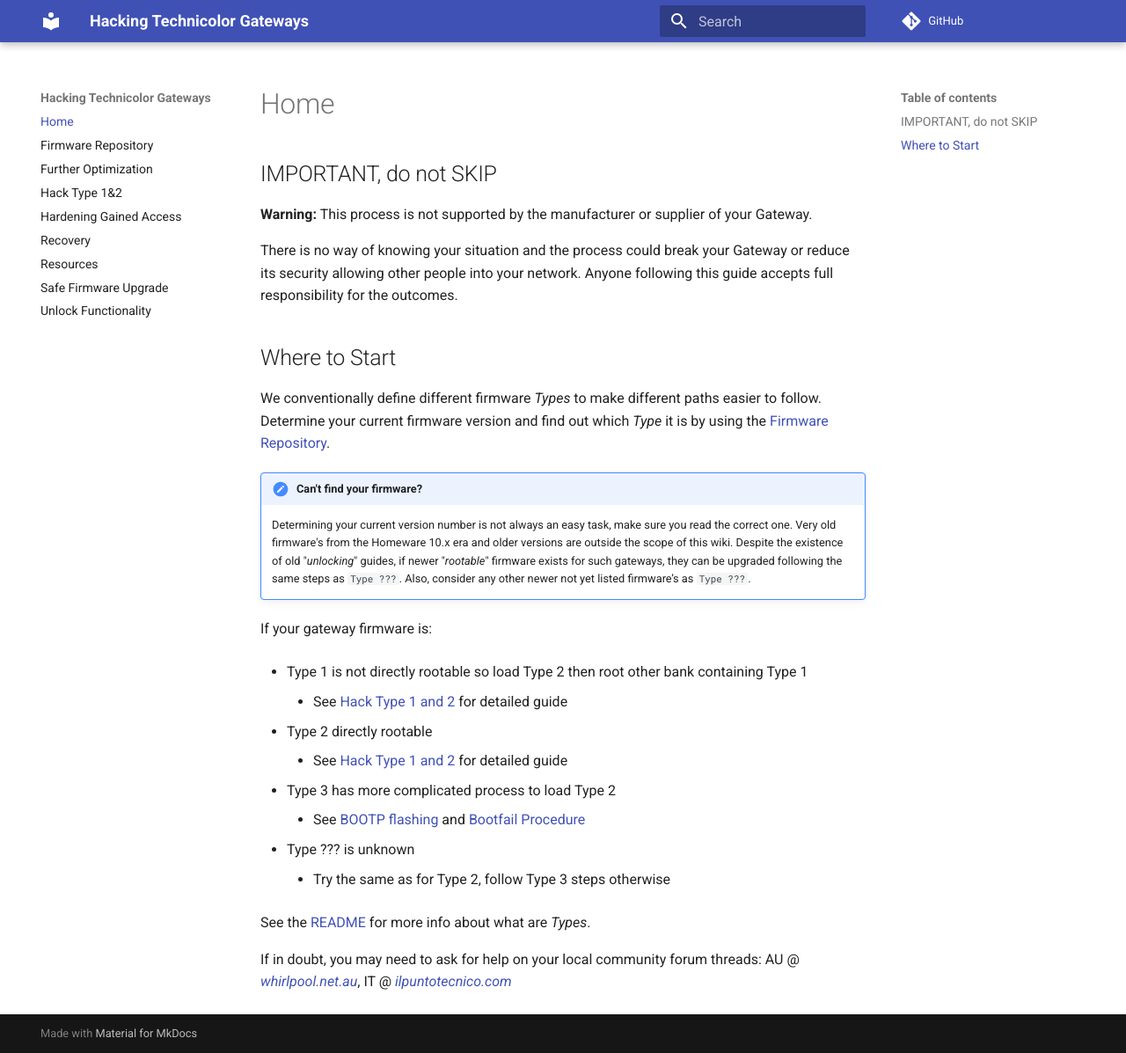
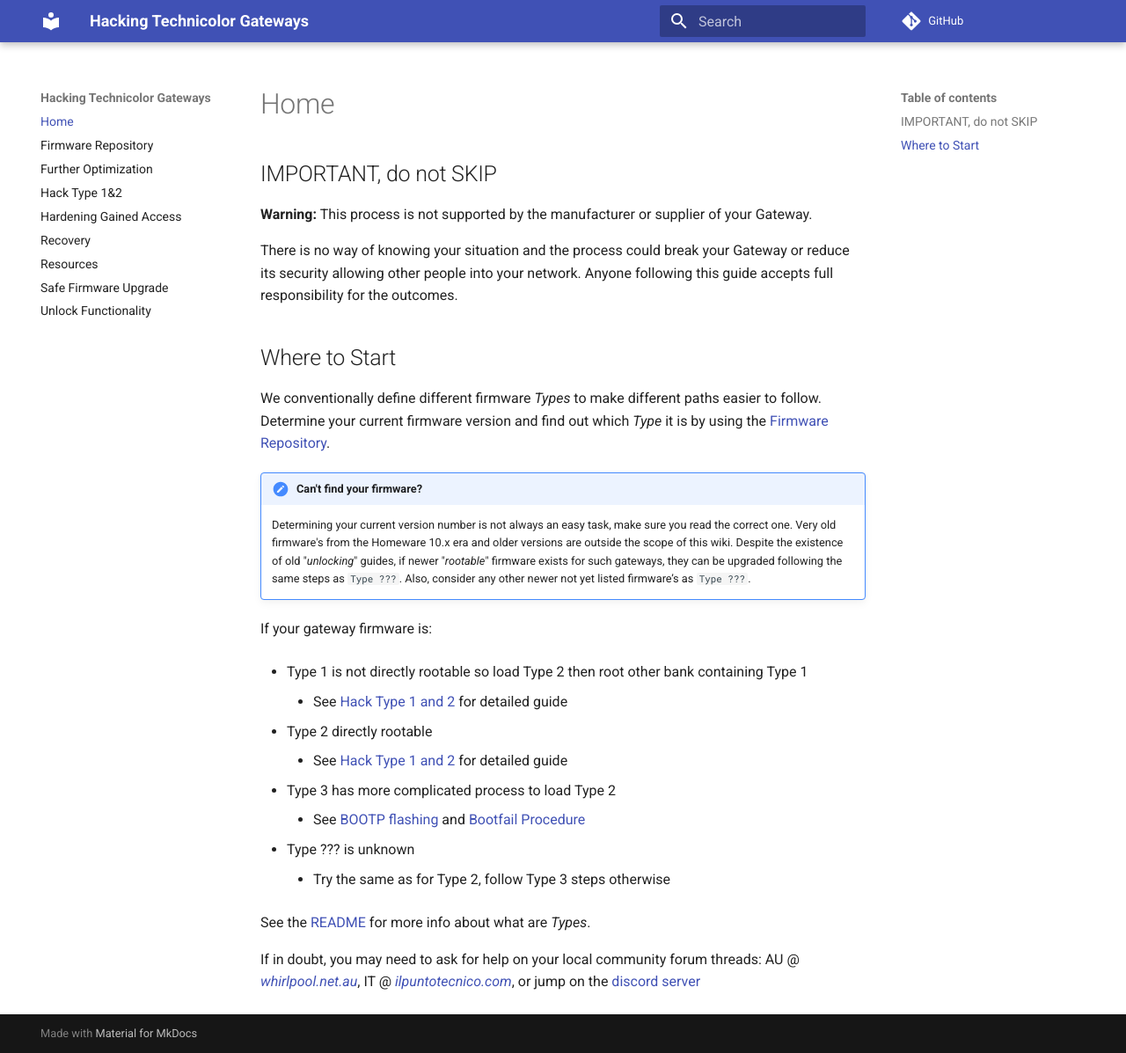
Before and after one commit to hack-technicolor/hack-technicolor, an MkDocs documentation site: the page built from docs/index.md, in a window 1280 px wide and 1197 px high. Shown: the whole window at 88% size. Built offline with MkDocs 1.6.1 and Material for MkDocs 9.7.7, drawn with Linux system fonts in a browser that asks for light colours; comment, search, counter and statistics services are not loaded.

Commit message:
Add discord

```diff
--- a/docs/index.md
+++ b/docs/index.md
@@ -29,4 +29,4 @@
 
 See the [README](https://github.com/kevdagoat/hack-technicolor/blob/master/README.md) for more info about what are *Types*.
 
-If in doubt, you may need to ask for help on your local community forum threads: AU @ [*whirlpool.net.au*](https://forums.whirlpool.net.au/thread/9vxxl849), IT @ [*ilpuntotecnico.com*](https://www.ilpuntotecnico.com/forum/index.php/board,9.0.html)
+If in doubt, you may need to ask for help on your local community forum threads: AU @ [*whirlpool.net.au*](https://forums.whirlpool.net.au/thread/9vxxl849), IT @ [*ilpuntotecnico.com*](https://www.ilpuntotecnico.com/forum/index.php/board,9.0.html), or jump on the [discord server](https://discord.gg/tZsXkMR)
```
